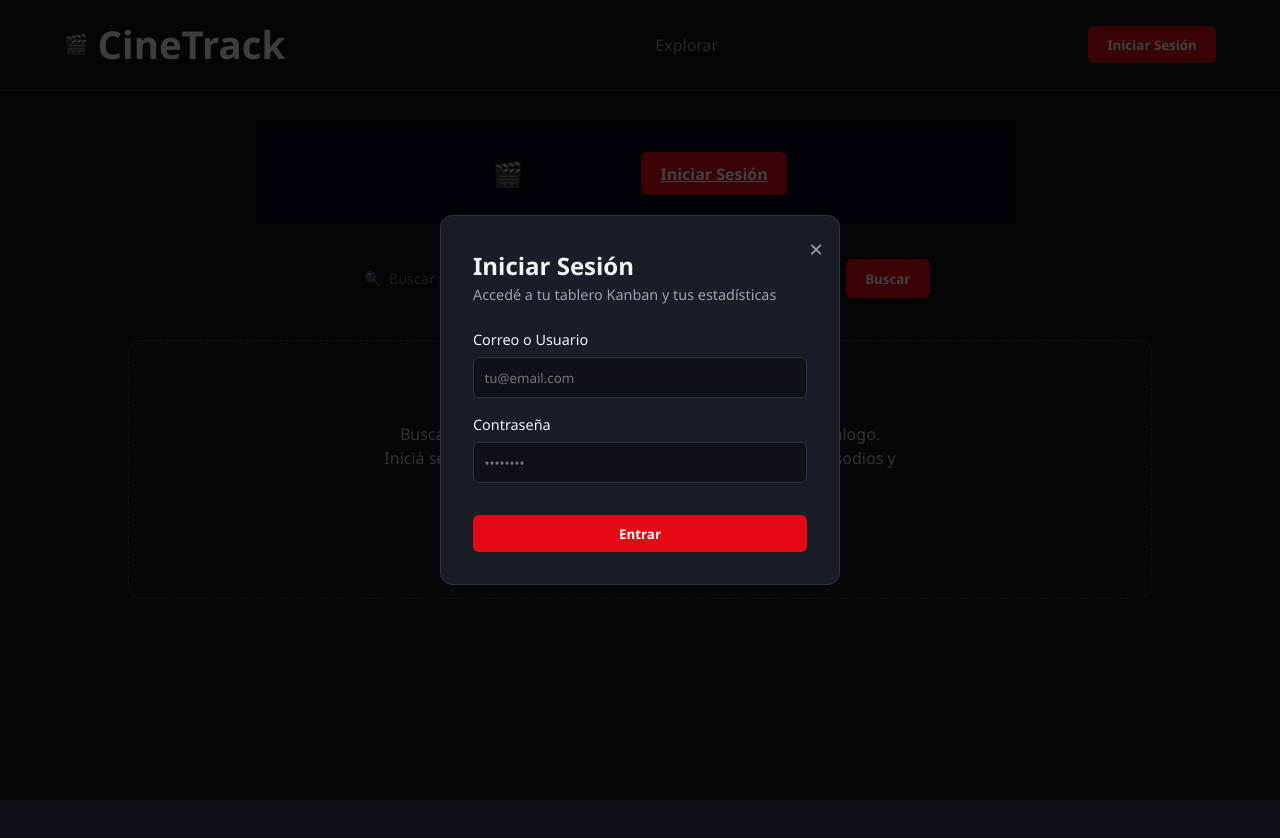
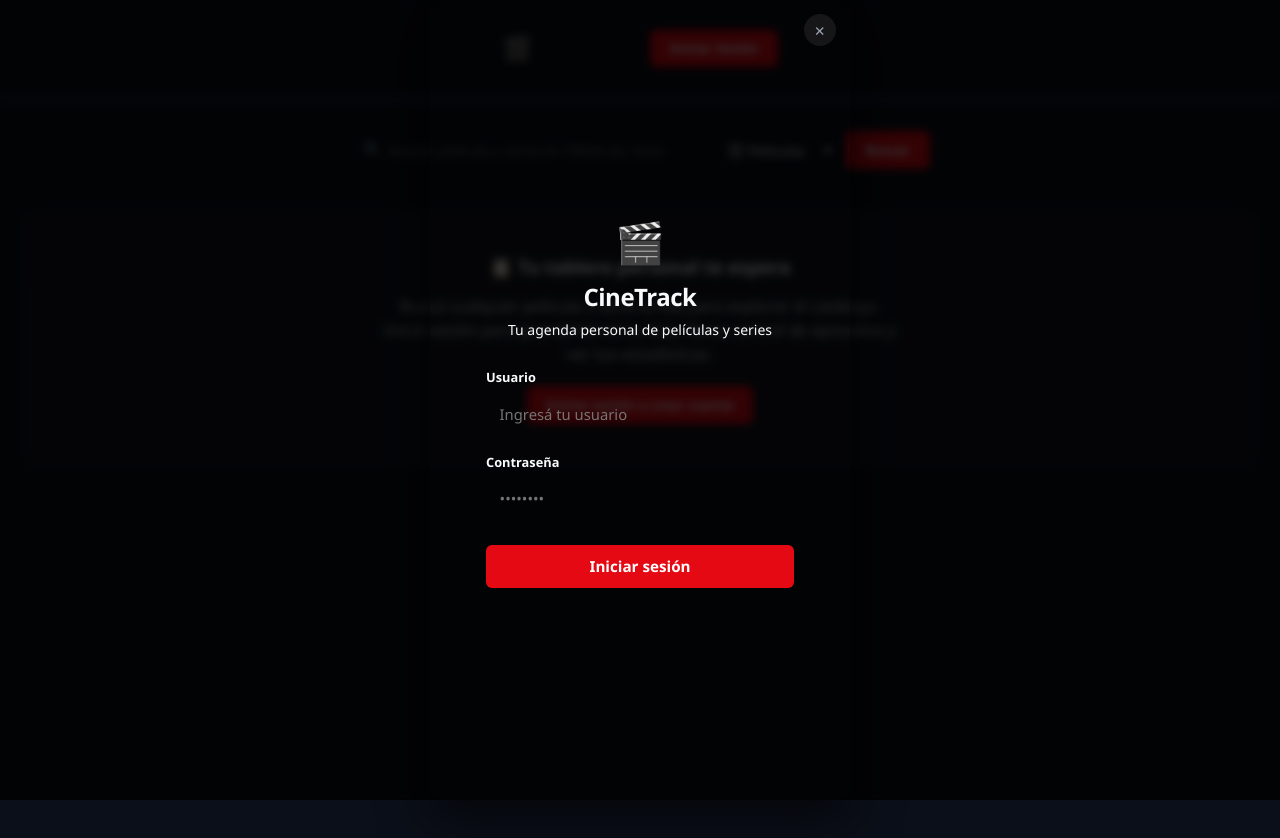
Before and after one commit to JuanTissera20/cinetrack-frontend, an Angular app: page /board in a window 1280 px wide. Both pictures are taken after a click on the button "Iniciar Sesión". Shown: the top 838 px of the page. After the commit the page ends 800 px from the top, so only its background shows below. Built offline with nearby package versions, Linux system fonts and the light colour scheme.

Commit message:
Cambios visuales e interacciones con el usuario

```diff
--- a/src/app/app.component.html
+++ b/src/app/app.component.html
@@ -1,55 +1 @@
-<!-- NAVBAR -->
-<header class="navbar">
-  <div class="navbar-brand" routerLink="/">
-    <span class="logo-icon">🎬</span>
-    <h1>CineTrack</h1>
-  </div>
-
-  <nav class="navbar-links">
-    <a routerLink="/explorar" routerLinkActive="active">Explorar</a>
-
-    @if (isLoggedIn) {
-      <a routerLink="/tablero" routerLinkActive="active">Mi Tablero</a>
-      <a routerLink="/estadisticas" routerLinkActive="active">Estadísticas</a>
-    }
-  </nav>
-
-  <div class="navbar-actions">
-    @if (!isLoggedIn) {
-      <button (click)="abrirModalLogin()" class="btn-primary">Iniciar Sesión</button>
-    } @else {
-      <div class="user-menu">
-        <span class="user-greeting">Hola, <strong>{{ username }}</strong></span>
-        <button (click)="cerrarSesion()" class="btn-outline">Salir</button>
-      </div>
-    }
-  </div>
-</header>
-
-<!-- ACÁ SE RENDERIZAN TUS VISTAS (Explorar, Tablero Kanban, Estadísticas) -->
-<main class="container">
-  <router-outlet />
-</main>
-
-<!-- MODAL DE INICIO DE SESIÓN -->
-@if (mostrarLoginModal) {
-  <div class="modal-backdrop" (click)="cerrarModalLogin()">
-    <div class="modal-content" (click)="$event.stopPropagation()">
-      <button (click)="cerrarModalLogin()" class="modal-close">&times;</button>
-      <h2>Iniciar Sesión</h2>
-      <p class="modal-subtitle">Accedé a tu tablero Kanban y tus estadísticas</p>
-
-      <form (ngSubmit)="iniciarSesion()">
-        <div class="form-group">
-          <label for="email">Correo o Usuario</label>
-          <input type="text" id="email" [(ngModel)]="loginData.email" name="email" required placeholder="tu@email.com" />
-        </div>
-        <div class="form-group">
-          <label for="password">Contraseña</label>
-          <input type="password" id="password" [(ngModel)]="loginData.password" name="password" required placeholder="••••••••" />
-        </div>
-        <button type="submit" class="btn-primary btn-full">Entrar</button>
-      </form>
-    </div>
-  </div>
-}
+<router-outlet />
--- a/src/app/components/board/board.component.css
+++ b/src/app/components/board/board.component.css
@@ -901,3 +901,47 @@
   opacity: 0.8;
   margin-bottom: 0.5rem;
 }
+
+.login-modal-backdrop {
+  position: fixed;
+  inset: 0;
+  background: rgba(0, 0, 0, 0.78);
+  backdrop-filter: blur(4px);
+  display: flex;
+  align-items: center;
+  justify-content: center;
+  z-index: 1000;
+  padding: 1rem;
+}
+
+.login-modal-box {
+  position: relative;
+  width: 100%;
+  max-width: 420px;
+  border-radius: 14px;
+  overflow: hidden;
+  box-shadow: 0 20px 50px rgba(0, 0, 0, 0.6);
+  animation: modalFadeIn 0.2s ease-out;
+}
+
+.login-close-btn {
+  position: absolute;
+  top: 0.9rem;
+  right: 0.9rem;
+  z-index: 10;
+  background: rgba(255, 255, 255, 0.08);
+  border-radius: 50%;
+  width: 32px;
+  height: 32px;
+}
+
+@keyframes modalFadeIn {
+  from {
+    opacity: 0;
+    transform: translateY(-10px) scale(0.98);
+  }
+  to {
+    opacity: 1;
+    transform: translateY(0) scale(1);
+  }
+}
--- a/src/app/components/board/board.component.html
+++ b/src/app/components/board/board.component.html
@@ -65,10 +65,9 @@
             Salir
           </button>
         } @else {
-          <!-- Botón visible cuando entra sin cuenta -->
-          <a routerLink="/login" class="btn btn-primary btn-sm">
+          <button type="button" class="btn btn-primary btn-sm" (click)="openLoginModal()">
             Iniciar Sesión
-          </a>
+          </button>
         }
       </div>
     </div>
@@ -77,7 +76,6 @@
   <main class="main-container">
     <!-- ==================== VISTA 1: BUSCADOR + TABLERO ==================== -->
     @if (activeTab === 'board' || !authService.isLoggedIn()) {
-      <!-- El buscador de TMDb siempre está disponible -->
       <app-search (itemAdded)="loadLibrary()"></app-search>
 
       @if (authService.isLoggedIn()) {
@@ -278,16 +276,18 @@
           </div>
         }
       } @else {
-        <!-- ESTADO INVITADO (Sin sesión iniciada) -->
+        <!-- ESTADO INVITADO -->
         <div class="guest-banner">
           <h3>📋 Tu tablero personal te espera</h3>
           <p>Buscá cualquier película o serie arriba para explorar el catálogo. Iniciá sesión para guardarlas en tu lista, llevar control de episodios y ver tus estadísticas.</p>
-          <a routerLink="/login" class="btn btn-primary">Iniciar sesión o crear cuenta</a>
+          <button type="button" class="btn btn-primary" (click)="openLoginModal()">
+            Iniciar sesión o crear cuenta
+          </button>
         </div>
       }
     }
 
-    <!-- ==================== VISTA 2: ESTADÍSTICAS (Solo logueado) ==================== -->
+    <!-- ==================== VISTA 2: ESTADÍSTICAS ==================== -->
     @if (authService.isLoggedIn() && activeTab === 'stats') {
       <div class="stats-view">
         <div class="stats-header">
@@ -473,4 +473,14 @@
       </div>
     </div>
   }
+
+  <!-- ==================== MODAL DE INICIO DE SESIÓN ==================== -->
+  @if (showLoginModal) {
+    <div class="modal-backdrop login-modal-backdrop" (click)="closeLoginModal()">
+      <div class="login-modal-box" (click)="$event.stopPropagation()">
+        <button type="button" class="icon-btn login-close-btn" (click)="closeLoginModal()">✕</button>
+        <app-login [isModal]="true" (loginSuccess)="onLoginSuccess()"></app-login>
+      </div>
+    </div>
+  }
 </div>
--- a/src/app/components/board/board.component.ts
+++ b/src/app/components/board/board.component.ts
@@ -5,11 +5,12 @@ import { Router, RouterLink } from '@angular/router';
 import { MediaService } from '../../services/media.service';
 import { AuthService } from '../../services/auth.service';
 import { SearchComponent } from '../search/search.component';
+import { LoginComponent } from '../login/login.component';
 
 @Component({
   selector: 'app-board',
   standalone: true,
-  imports: [CommonModule, RouterLink, NgClass, FormsModule, SearchComponent],
+  imports: [CommonModule, NgClass, FormsModule, SearchComponent, LoginComponent],
   templateUrl: './board.component.html',
   styleUrl: './board.component.css'
 })
@@ -215,4 +216,18 @@ export class BoardComponent implements OnInit {
       .sort((a, b) => b.personal_rating - a.personal_rating)
       .slice(0, 5);
   }
+  showLoginModal = false; // 👈 Controla el modal de login
+
+  openLoginModal(): void {
+    this.showLoginModal = true;
+  }
+
+  closeLoginModal(): void {
+    this.showLoginModal = false;
+  }
+
+  onLoginSuccess(): void {
+    this.showLoginModal = false;
+    this.loadLibrary(); // 👈 Apenas inicia sesión, carga tu tablero encima sin recargar la página
+  }
 }
--- a/src/app/components/login/login.component.ts
+++ b/src/app/components/login/login.component.ts
@@ -1,4 +1,4 @@
-import { Component, inject } from '@angular/core';
+import { Component, EventEmitter, inject, Input, Output } from '@angular/core';
 import { FormsModule } from '@angular/forms';
 import { Router } from '@angular/router';
 import { AuthService } from '../../services/auth.service';
@@ -12,6 +12,8 @@ import { AuthService } from '../../services/auth.service';
 export class LoginComponent {
   private authService = inject(AuthService);
   private router = inject(Router);
+  @Input() isModal = false; // 👈 Indica si se está mostrando como modal
+  @Output() loginSuccess = new EventEmitter<void>(); // 👈 Avisa al padre cuando entra
 
   username = '';
   password = '';
@@ -25,9 +27,13 @@ export class LoginComponent {
     this.errorMessage = '';
 
     this.authService.login({username: this.username, password: this.password}).subscribe({
-      next: () => {
+    next: () => {
         this.loading = false;
-        this.router.navigate(['/board']);
+        if (this.isModal) {
+          this.loginSuccess.emit(); // Cierra el modal y carga la biblioteca
+        } else {
+          this.router.navigate(['/board']);
+        }
       },
       error: () => {
         this.loading = false;
--- a/src/styles.css
+++ b/src/styles.css
@@ -1,8 +1,9 @@
 :root {
-  --bg-dark: #0f1117;
+  --bg-dark: #0b0f19;
   --bg-card: #1a1d27;
   --accent: #e50914;
   --accent-hover: #f40612;
+  --text-primary: #f8fafc;
   --text-main: #f3f4f6;
   --text-muted: #9ca3af;
   --border-color: #2d3242;
@@ -17,7 +18,9 @@
 
 body {
   background-color: var(--bg-dark);
-  color: var(--text-main);
+  color: var(--text-primary);
+  font-family: 'Inter', -apple-system, BlinkMacSystemFont, 'Segoe UI', Roboto, sans-serif;
+  -webkit-font-smoothing: antialiased;
   line-height: 1.5;
 }
 
@@ -28,6 +31,7 @@ body {
 /* Navbar */
 .navbar {
   display: flex;
+  box-shadow: 0 5px 6px #1f2945 ;
   justify-content: space-between;
   align-items: center;
   padding: 1rem 5%;
```
